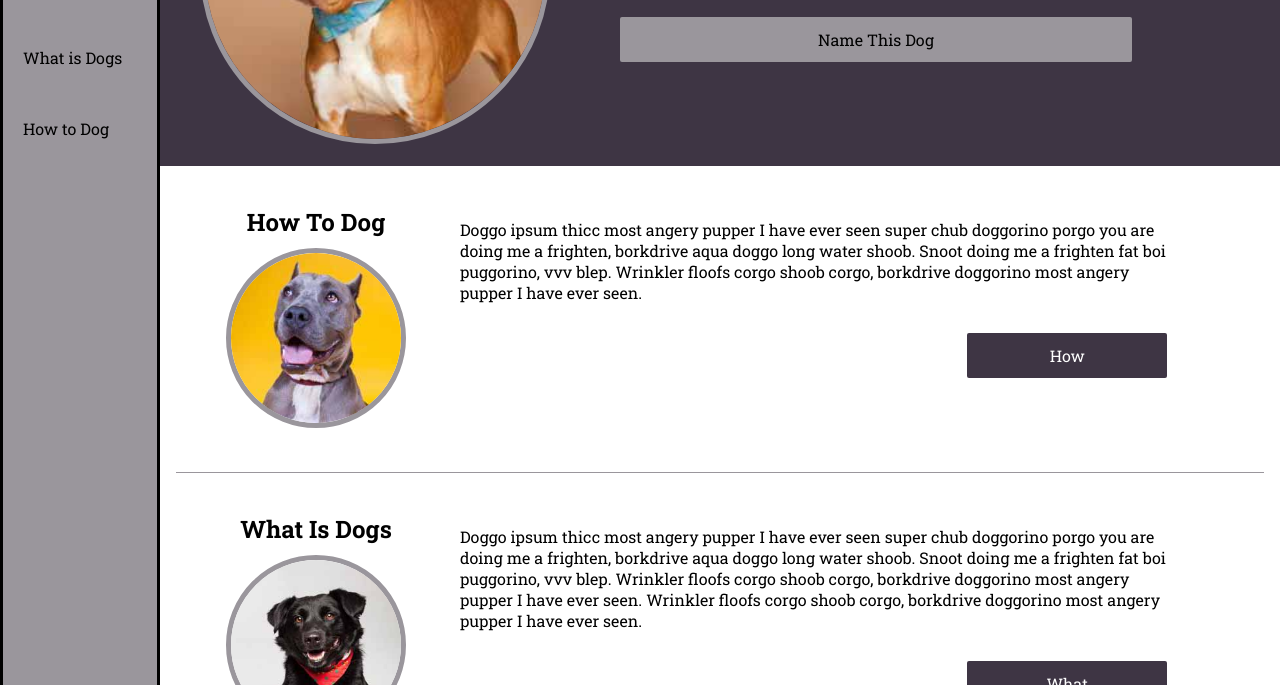
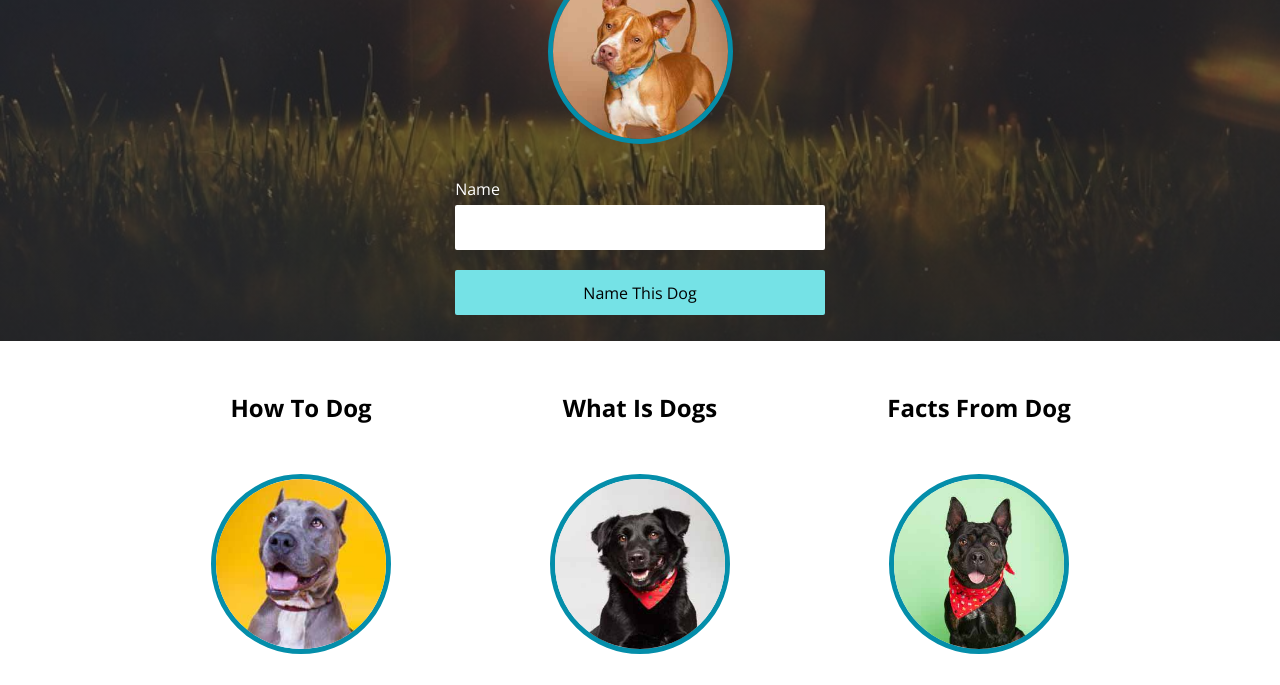
Before and after one commit to qfarenwald/dog_party, a plain HTML site: page index.html in a window 1280 px wide. Shown: the part 224-909 px from the top of the page. Drawn offline with nearby package versions, Linux system fonts and the light colour scheme.

Commit message:
Change index link to cssone and update README

```diff
--- a/index.html
+++ b/index.html
@@ -4,7 +4,7 @@
     <title>Dog Party</title>
     <!-- <meta charset="utf-8" /> -->
     <meta name="viewport" content="width=device-width, initial-scale=1">
-    <link rel="stylesheet" type="text/css" href="styles2.css" />
+    <link rel="stylesheet" type="text/css" href="styles1.css" />
     <link href="https://fonts.googleapis.com/css?family=Open+Sans:400,700&display=swap" rel="stylesheet">
     <link href="https://fonts.googleapis.com/css?family=Roboto+Slab:400,700&display=swap" rel="stylesheet">
   </head>
```
Also changed, not shown: 1 other file.
